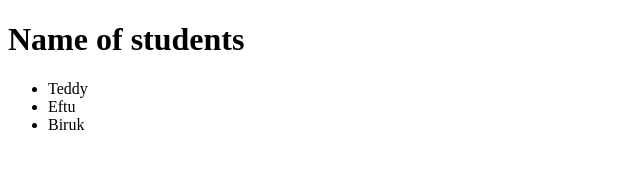
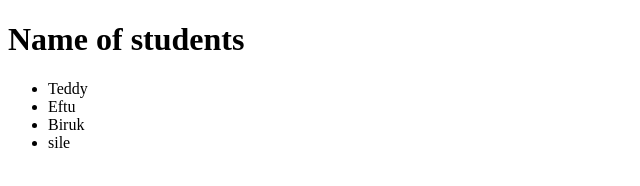
Before and after one commit to SilenatDegaga/https-github.com-tedo-tech-July-15, a plain HTML site: page index.html in a window 1280 px wide. Shown: the full height of the page, 0-640 px from the left. Drawn offline with Linux system fonts and the light colour scheme.

Commit message:
add name

```diff
--- a/index.html
+++ b/index.html
@@ -18,6 +18,7 @@
 
 
         <li>Biruk</li>
+        <li>sile</li>
 
     </ul>
 </body>
```
